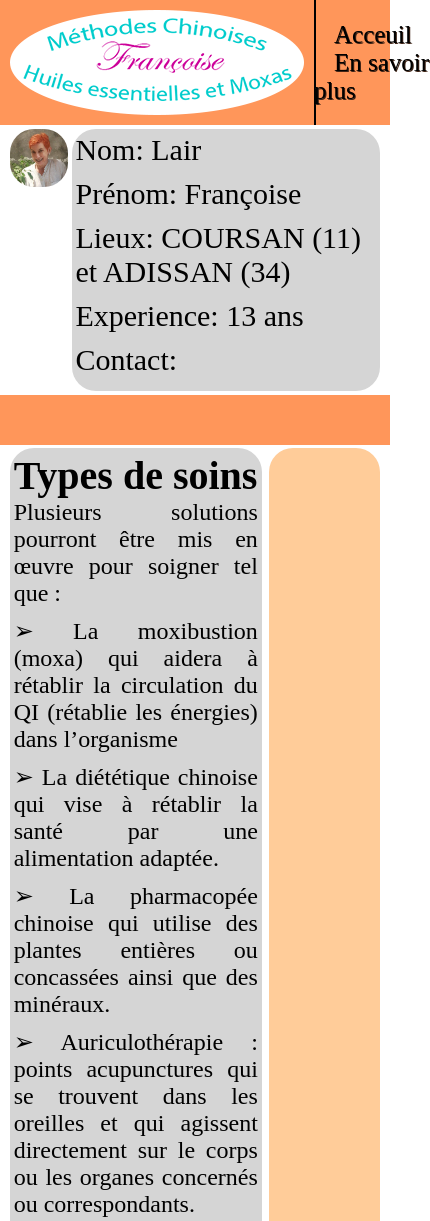
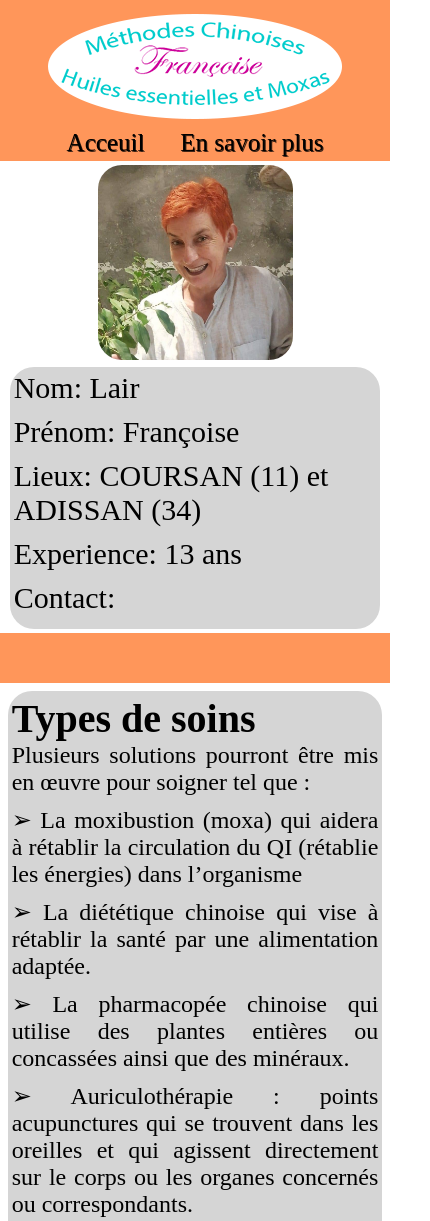
Before and after one commit to PiquesJessee/Medicine-Chinoises, a plain HTML site: page en savoir plus.html in a window 390 px wide. Shown: the top 1221 px of the page, 430 px wide, since content can reach past the window. Drawn offline with Linux system fonts and the light colour scheme.

Commit message:
Update style.css

```diff
--- a/css/style.css
+++ b/css/style.css
@@ -55,7 +55,33 @@ nav {
     background: #FF965A;
     background: linear-gradient(to top, #FF965A, #FF6F00);
 }
-
+@media screen and (max-width: 768px) {
+    .logo{
+        height: fit-content;
+        width: fit-content;
+        align-self: center;
+    }
+    .nav_wrapper{
+        flex-direction: column;
+        padding: 1vw;
+    }
+    .nav_link {
+        padding: 18px;
+        padding-top: 2px;
+        padding-bottom: 8px;
+        color: #000000;
+        font-size: 25px;
+        text-shadow: 1px 1px 0px #402517;
+        border-left: 0px ;
+        border-right: 0px ;
+        text-decoration: none;
+    }
+    .nav_link:hover {
+        color: #000000;
+        background: #FF965A;
+        background: linear-gradient(to bottom, #FF965A, #FF6F00);
+    }
+}
 /* Slide */
 .pictureOption {
     background-image: url("../image/Background.png");
@@ -96,6 +122,19 @@ nav {
     padding: 1vw;
     font-size: 30px;
 }
+@media screen and (max-width: 768px){
+    .profil_section {
+        display: flex;
+        flex-direction: column;
+        gap: 2vw;
+    }
+    .profil_picture {
+        border-radius: 24px;
+        height: 50vw;
+        width: 50vw;
+        align-self: center;
+    }
+}
 
 /* Articles */
 .article_section {
@@ -112,14 +151,6 @@ nav {
     text-align: justify;
 }
 
-.article_wrapper {
-    background-color: #d5d5d5;
-    flex-basis: 70%;
-    border-radius: 24px;
-    padding: 1vw;
-    font-size: 24px;
-    text-align: justify;
-}
 
 .article_image_home {
     display: flex;
@@ -153,6 +184,33 @@ nav {
     justify-content: flex-start;
 }
 
+@media screen and (max-width: 768px){
+    .article_section {
+        display: flex;
+        flex-direction: column;
+        padding: 2vw;
+        gap: 2vw;
+    }
+    .article_image_home {
+        display: flex;
+        flex-direction: column;
+        background-color: #ffcc99;
+        width: 100%;
+        border-radius: 24px;
+        justify-content: center;
+        padding: ;
+    }
+    .article_image {
+        display: flex;
+        flex-direction: column;
+        background-color: #ffcc99;
+        width: 100%;
+        border-radius: 24px;
+        justify-content: center;
+    }
+
+}
+
 /*Footer*/
 
 .footer_wrapper {
@@ -163,7 +221,6 @@ nav {
 }
 
 .footer_links {
-    font-size: 24px;
     color: #000000;
     text-decoration: none;
 }
@@ -180,3 +237,12 @@ nav {
     position: relative;
     top: 1vw;
 }
+
+@media screen and (max-width: 768px){
+    .link {
+        font-size: 17px;
+        padding-right: 1vw;
+        color: #000000;
+        text-decoration: none;
+    }
+}
```
